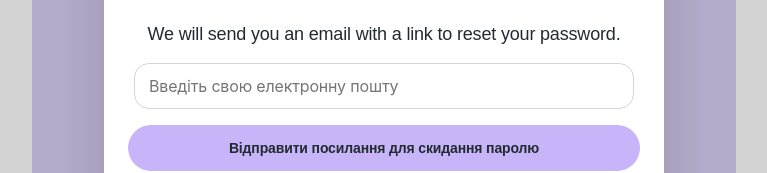
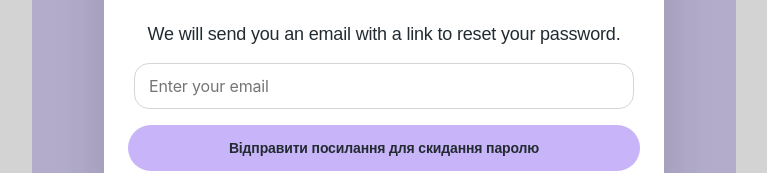
Before and after one commit to PetroMazuryk/water-control-frontend, a React (Vite) app: page /water-control-frontend/login in a window 1280 px wide. Both pictures are taken after a click on the button "Натисніть сюди". Shown: the part 298-471 px from the top of the page, without its empty margins (256-1023 px from the left). Built offline with nearby package versions, Linux system fonts and the light colour scheme; no server answers; what @reactour/tour would draw is missing.

Commit message:
add translation to placeholder email Forgot your password

```diff
--- a/src/components/ModalForgotPassword/ModalForgotPassword.jsx
+++ b/src/components/ModalForgotPassword/ModalForgotPassword.jsx
@@ -61,7 +61,7 @@ const ModalForgotPassword = ({ onClose }) => {
       <form onSubmit={handleSubmit(onSubmit)} className={css.modalForm}>
         <input
           type="email"
-          placeholder="Введіть свою електронну пошту"
+          placeholder={t('placeholderEmail')}
           {...register('email', {
             required: 'Обовʼязково введіть email',
             pattern: {
--- a/src/locales/uk/translation.json
+++ b/src/locales/uk/translation.json
@@ -10,7 +10,7 @@
   "registration": "Реєстрація",
   "repeatPassword": "Повторіть пароль",
 
-  "placeholderEmail": "Введіть свою пошту",
+  "placeholderEmail": "Введіть свою електронну пошту",
   "password": "Пароль",
   "placeholderPassword": "Введіть свій пароль",
   "googleBtn": "Продовжити з Google",
```
